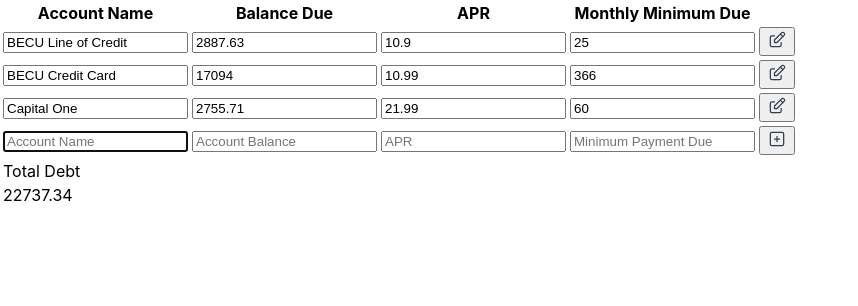
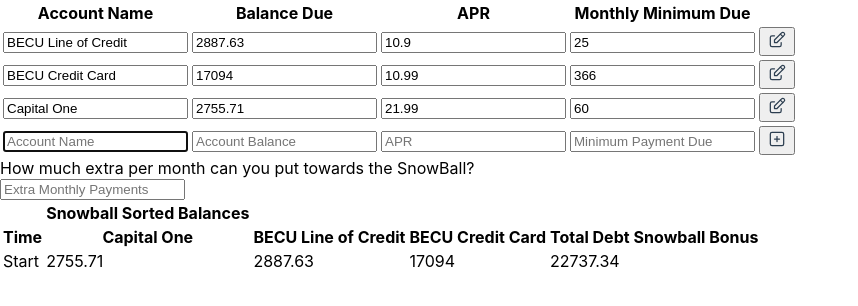
Before and after one commit to chase-skibeness/snowball, a React (Create React App) app: page / in a window 1280 px wide. Shown: the top 306 px of the page, without its empty margins (0-858 px from the left). Built offline with nearby package versions, Linux system fonts and the light colour scheme.

Commit message:
so much... next please fix the table it stops once one of the accounts hits 0

```diff
--- /dev/null
+++ b/src/Account.js
@@ -0,0 +1,8 @@
+function Account(name = undefined, balanceDue = undefined, minimumPaymentDue = undefined, apr = undefined) {
+    this["name"] = name;
+    this["balance Due"] = balanceDue;
+    this["minimum Payment Due"] = minimumPaymentDue;
+    this["APR"] = apr;
+}
+
+export default Account;
--- a/src/AccountsDisplay/AccountDataRow.js
+++ b/src/AccountsDisplay/AccountDataRow.js
@@ -1,34 +1,31 @@
 import { useState } from "react";
+import Account from "../Account";
 import { ReactComponent as EditIcon } from "../assets/EditIcon.svg";
 import { ReactComponent as SaveIcon } from "../assets/SaveIcon.svg";
 
 export default function AccountDataRow({ account, updateAccounts, accounts }) {
   const [isReadOnly, setReadOnly] = useState(true);
-  const [localAccountInput, setLocalAccount] = useState({
-    name: account.name,
-    "balance Due": account["balance Due"],
-    "minimum Payment Due": account["minimum Payment Due"],
-    APR: account["APR"],
-  });
+  const [localAccountInput, setLocalAccount] = useState(new Account(account.name, account["balance Due"], account["minimum Payment Due"], account["APR"]));
 
   function handleAccountEditSave(event) {
-    console.log(accounts);
     event.preventDefault();
     if (!isReadOnly) {
-      let match = accounts.findIndex((findAccount) => {
+      let changedAccounts = [...accounts];
+      let match = changedAccounts.findIndex((findAccount) => {
         return account.name === findAccount.name;
       });
-      accounts[match] = localAccountInput;
-      updateAccounts(accounts);
-      console.log(accounts);
-      console.log(accounts[match]);
+      changedAccounts[match] = localAccountInput;
+      updateAccounts(changedAccounts);
     }
     setReadOnly(!isReadOnly);
   }
 
   function handleAccountEdit(event, type) {
-    let newLocalAccount = { ...localAccountInput };
-    newLocalAccount[type] = event.target.value;
+    let newLocalAccount = localAccountInput;
+    newLocalAccount[type] =
+      event.target.value && !isNaN(event.target.value)
+        ? parseFloat(event.target.value)
+        : event.target.value;
     setLocalAccount(newLocalAccount);
   }
 
@@ -41,7 +38,6 @@
             type="text"
             onChange={(e) => handleAccountEdit(e, "name")}
             value={localAccountInput.name}
-            defaultValue={account.name}
             readOnly={isReadOnly}
           ></input>
         </form>
@@ -53,7 +49,6 @@
           step={0.01}
           onChange={(e) => handleAccountEdit(e, "balance Due")}
           value={localAccountInput["balance Due"]}
-          defaultValue={account["balance Due"]}
           readOnly={isReadOnly}
         ></input>
       </td>
@@ -64,7 +59,6 @@
           step={0.01}
           onChange={(e) => handleAccountEdit(e, "APR")}
           value={localAccountInput.APR}
-          defaultValue={account.APR}
           readOnly={isReadOnly}
         ></input>
       </td>
@@ -75,7 +69,6 @@
           step={0.01}
           onChange={(e) => handleAccountEdit(e, "minimum Payment Due")}
           value={localAccountInput["minimum Payment Due"]}
-          defaultValue={account["minimum Payment Due"]}
           readOnly={isReadOnly}
         ></input>
       </td>
--- a/src/AccountsDisplay/AddAccountForm.js
+++ b/src/AccountsDisplay/AddAccountForm.js
@@ -1,17 +1,14 @@
 import { useState } from "react";
+import Account from "../Account";
 import { ReactComponent as AddIcon } from "../assets/AddIcon.svg";
 
 export default function AddAccountForm({ accounts, updateAccounts }) {
-  const [newAccountInput, setNewAccount] = useState({
-    name: "",
-    "balance Due": "",
-    "minimum Payment Due": "",
-    APR: "",
-  });
+  const [newAccountInput, setNewAccount] = useState(new Account());
 
   function handleAddAccount(event) {
     event.preventDefault();
     updateAccounts([...accounts, newAccountInput]);
+    setNewAccount(new Account());
   }
   return (
     <tr key="inputRow">
--- a/src/App.js
+++ b/src/App.js
@@ -1,6 +1,6 @@
-import { useState } from "react";
+import { useState, useEffect } from "react";
 import AccountsDisplay from "./AccountsDisplay/AccountsDisplay";
-import SnowBallAmortizationTable from "./SnowBallAmortizationTable";
+import SnowBallDisplay from "./SnowBallDisplay/SnowBallDisplay";
 
 function App() {
   let [accounts, updateAccounts] = useState([
@@ -23,10 +23,18 @@
       APR: 21.99,
     },
   ]);
+
+  useEffect(() => {
+    let sortedAccounts = accounts.sort((firstBalance, secondBalance) =>
+      firstBalance["balance Due"] <= secondBalance["balance Due"] ? -1 : 1
+    );
+    updateAccounts(sortedAccounts);
+  }, [accounts]);
+
   return (
     <div>
       <AccountsDisplay accounts={accounts} updateAccounts={updateAccounts} />
-      <SnowBallAmortizationTable accounts={accounts} />
+      <SnowBallDisplay accounts={accounts} />
     </div>
   );
 }
--- a/src/SnowBallAmortizationTable.js
+++ /dev/null
@@ -1,29 +0,0 @@
-import { useEffect, useState } from "react";
-
-export default function SnowBallAmortizationTable({ accounts }) {
-  const [totalDebt, setTotalDebt] = useState(0);
-
-  useEffect(() => {
-    setTotalDebt(
-      accounts.reduce(
-        (balanceSum, account) => (balanceSum += account["balance Due"]),
-        0
-      )
-    );
-  }, [accounts]);
-
-  return (
-    <table>
-      <thead>
-        <tr>
-          <td>Total Debt</td>
-        </tr>
-      </thead>
-      <tbody>
-        <tr>
-          <td>{totalDebt}</td>
-        </tr>
-      </tbody>
-    </table>
-  );
-}
--- /dev/null
+++ b/src/SnowBallDisplay/SnowBallAmortizationTable.js
@@ -0,0 +1,134 @@
+import { useEffect, useState } from "react";
+import Account from "../Account";
+
+export default function SnowBallAmortizationTable({ accounts, bonusPayment }) {
+  const [totalDebt, setTotalDebt] = useState(0);
+
+  useEffect(() => {
+    setTotalDebt(
+      accounts.reduce(
+        (balanceSum, account) => (balanceSum += account["balance Due"]),
+        0
+      )
+    );
+
+    return (
+      <table>
+        <thead>
+          <tr>
+            <th></th>
+            <th>Snowball Sorted Balances</th>
+          </tr>
+          <tr>
+            <th>Time</th>
+            {accounts.map((account) => {
+              return <th key={Math.random()}>{account.name}</th>;
+            })}
+            <th>Total Debt</th>
+          </tr>
+        </thead>
+        <tbody>
+          <tr>
+            <td>Start</td>
+            {accounts.map((account) => {
+              return <td key={Math.random()}>{account["balance Due"]}</td>;
+            })}
+            <td>{totalDebt}</td>
+          </tr>
+          {buildAmoritizationTableRow(accounts, 1)}
+        </tbody>
+      </table>
+    );
+  }, [accounts]);
+
+  function calculateCompoundInterest(principal, time, rate, periods) {
+    return principal * (Math.pow((1 + (rate / periods)), (periods * time)));
+  }
+
+  function buildAmoritizationTableRow(accountsArray, monthsElapsed) {
+
+    if (accountsArray.filter((account) => account["balance Due"] <= 0).length < 1) {
+      return null;
+    }
+
+    let smallestAccountBalance = accountsArray.sort((firstBalance, secondBalance) => firstBalance["balance Due"] <= secondBalance["balance Due"] ? -1 : 1)[0];
+    console.log(smallestAccountBalance);
+    let paidOffAccountBonus = accountsArray.filter((account) => account["balance Due"] <= 0).reduce((bonus, account) => bonus += account["minimum Payment Due"], 0);
+
+    let newAccountsArray = accountsArray.map((account) => {
+      const newBalanceDue = calculateCompoundInterest(account["balance Due"], 1/12, account.APR / 100, 12);
+      const payment = account["minimum Payment Due"];
+      const paymentWithBonus = payment + (bonusPayment ? bonusPayment : 0) + (paidOffAccountBonus ? paidOffAccountBonus : 0);
+
+      if (account === smallestAccountBalance) {
+        console.log("payment with bonus");
+        console.log(paymentWithBonus);
+        return new Account(
+          account.name,
+          (newBalanceDue - paymentWithBonus > 0 ? newBalanceDue - paymentWithBonus : 0),
+          account["minimum Payment Due"],
+          account.APR
+        );
+      } else {
+        console.log("payment without bonus");
+        console.log(payment);
+        return new Account(
+        account.name,
+        (newBalanceDue - payment > 0 ? newBalanceDue - payment : 0),
+        account["minimum Payment Due"],
+        account.APR
+        );
+      }
+
+    });
+
+    let total = newAccountsArray.reduce((totalDebt, account) => totalDebt += account["balance Due"], 0);
+
+    return (
+      <>
+        <tr>
+          <td>Month {monthsElapsed}</td>
+          {newAccountsArray.map((account) => {
+            return (
+                <td>{account["balance Due"].toFixed(2)}</td>
+            )
+          })}
+          <td>{total.toFixed(2)}</td>
+          <td>{paidOffAccountBonus > 0 ? paidOffAccountBonus : ""}</td>
+        </tr>
+        {buildAmoritizationTableRow(newAccountsArray, monthsElapsed + 1)}
+      </>
+
+    )
+  }
+
+  return (
+    <table>
+      <thead>
+        <tr>
+          <th></th>
+          <th>Snowball Sorted Balances</th>
+        </tr>
+        <tr>
+          <th>Time</th>
+          {accounts.map((account) => {
+            return <th key={Math.random()}>{account.name}</th>;
+          })}
+          <th>Total Debt</th>
+          <th>Snowball Bonus</th>
+        </tr>
+      </thead>
+      <tbody>
+        <tr>
+          <td>Start</td>
+          {accounts.map((account) => {
+            return <td key={Math.random()}>{account["balance Due"]}</td>;
+          })}
+          <td>{totalDebt}</td>
+          <td></td>
+        </tr>
+        {buildAmoritizationTableRow(accounts, 1)}
+      </tbody>
+    </table>
+  );
+}
--- /dev/null
+++ b/src/SnowBallDisplay/SnowBallBonusForm.js
@@ -0,0 +1,13 @@
+export default function SnowBallBonusForm({bonusPayment, setBonusPayments}) {
+    return (
+        <div>
+            <form>
+                <label >
+                    How much extra per month can you put towards the SnowBall?<br />
+                    <input type="number" placeholder="Extra Monthly Payments" value={bonusPayment} onChange={(e) => setBonusPayments(parseFloat(e.target.value))} />
+                </label>
+
+            </form>
+        </div>
+    )
+}
--- /dev/null
+++ b/src/SnowBallDisplay/SnowBallDisplay.js
@@ -0,0 +1,14 @@
+import { useState } from "react";
+import SnowBallAmortizationTable from "./SnowBallAmortizationTable";
+import SnowBallBonusForm from "./SnowBallBonusForm";
+
+export default function SnowBallDisplay({accounts}) {
+
+    const [bonusPayment, setBonusPayments] = useState();
+    return (
+        <div>
+            <SnowBallBonusForm bonusPayment={bonusPayment} setBonusPayments={setBonusPayments} />
+            <SnowBallAmortizationTable bonusPayment={bonusPayment} accounts={accounts} />
+        </div>
+    )
+}
```
Also changed, not shown: 1 other file (tests, documents, lock files or other folders).
